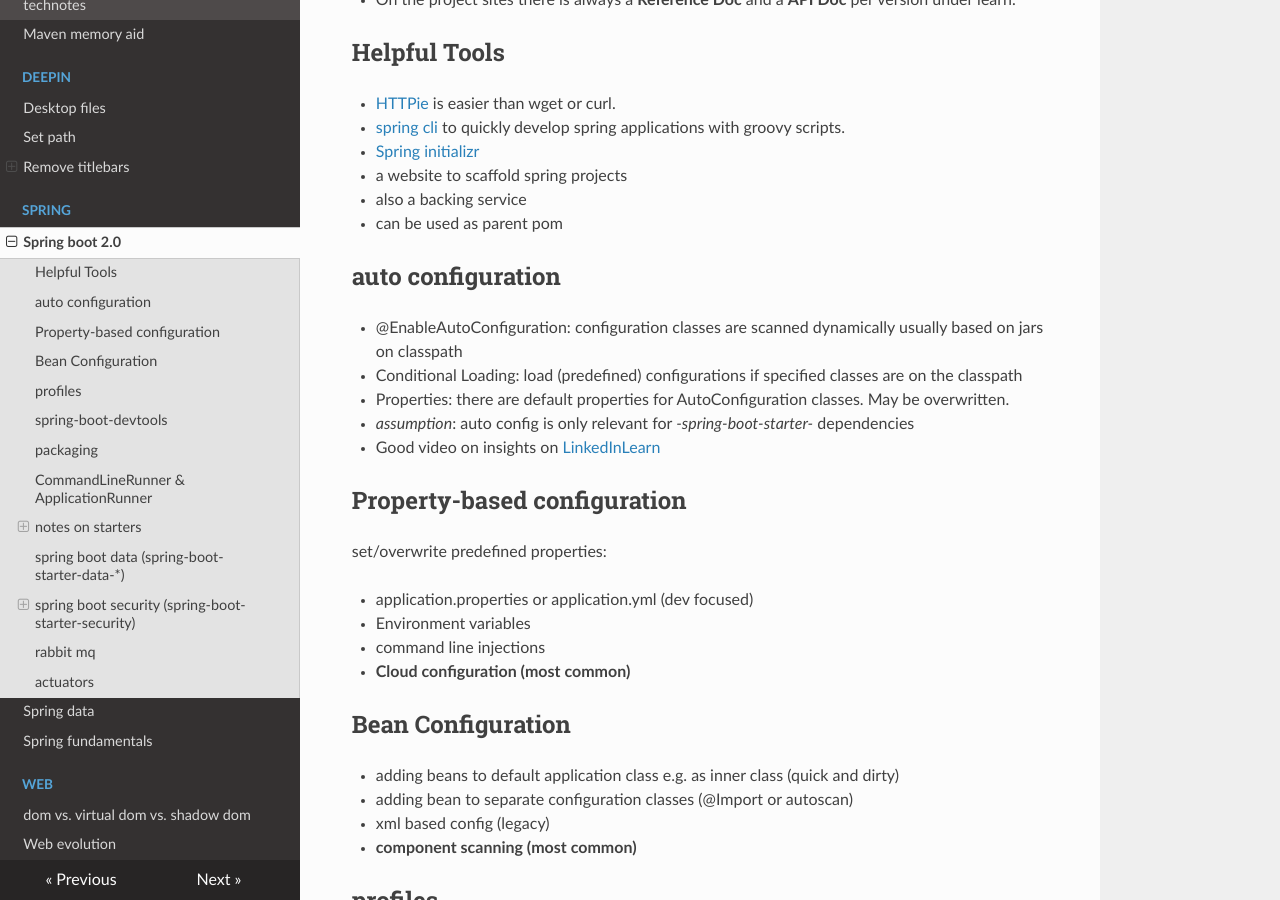
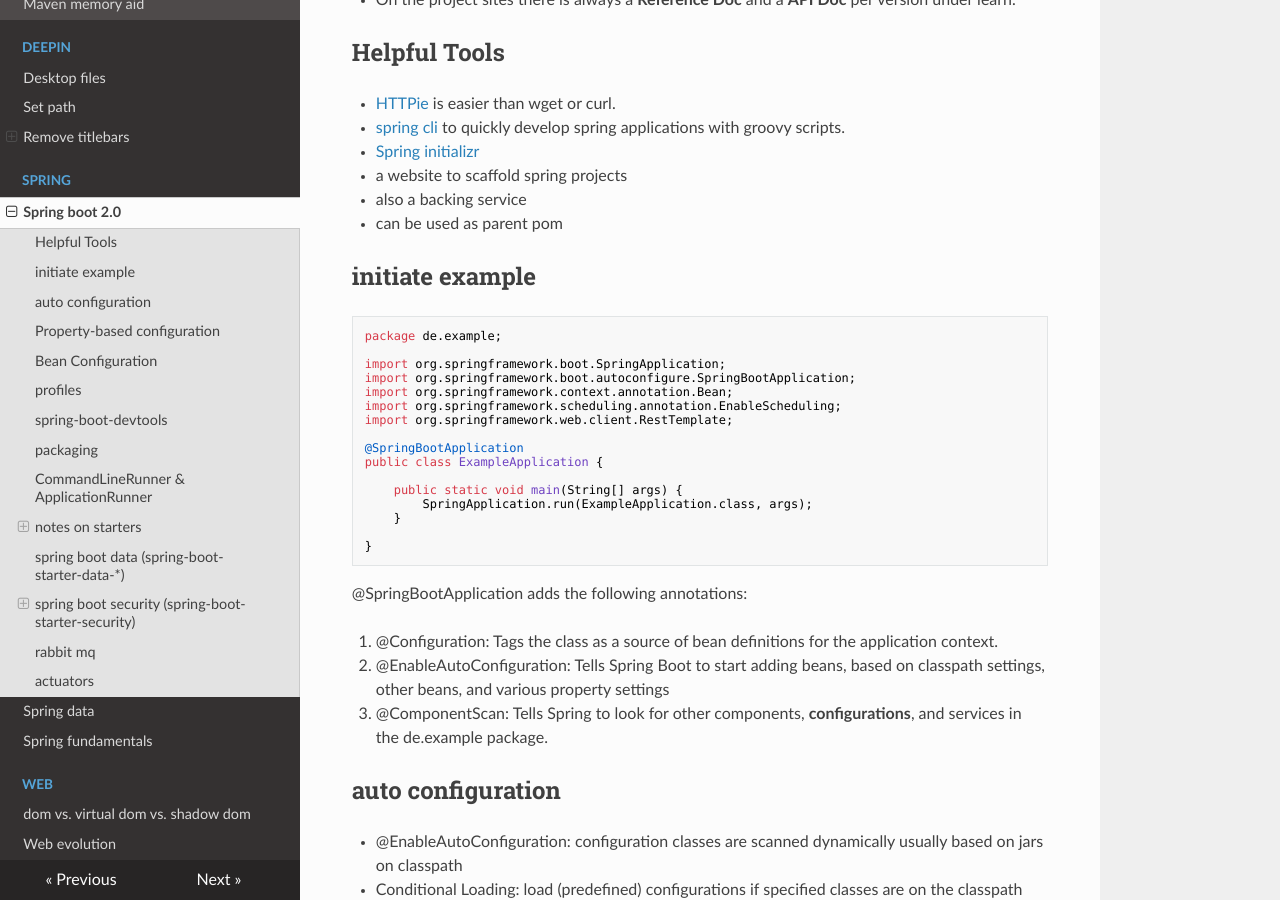
Before and after one commit to organicaudio/useful-code-snippets2, an MkDocs documentation site: the page built from docs/spring/spring-boot.md, in a window 1280 px wide and 900 px high, scrolled down 292 px. Built offline with MkDocs 1.6.1, drawn with Linux system fonts in a browser that asks for light colours; nearby versions of some CDN libraries.

Commit message:
example added

````diff
--- a/docs/spring/spring-boot.md
+++ b/docs/spring/spring-boot.md
@@ -14,6 +14,34 @@
   - a website to scaffold spring projects
   - also a backing service
   - can be used as parent pom
+
+## initiate example
+
+```java
+package de.example;
+
+import org.springframework.boot.SpringApplication;
+import org.springframework.boot.autoconfigure.SpringBootApplication;
+import org.springframework.context.annotation.Bean;
+import org.springframework.scheduling.annotation.EnableScheduling;
+import org.springframework.web.client.RestTemplate;
+
+@SpringBootApplication
+public class ExampleApplication {
+
+    public static void main(String[] args) {
+        SpringApplication.run(ExampleApplication.class, args);
+    }
+
+}
+```
+
+@SpringBootApplication adds the following annotations:
+
+1. @Configuration: Tags the class as a source of bean definitions for the application context.
+2. @EnableAutoConfiguration: Tells Spring Boot to start adding beans, based on classpath settings, other beans, and various property settings
+3. @ComponentScan: Tells Spring to look for other components, **configurations**, and services in the de.example package.
+
 
 ## auto configuration
 
````
